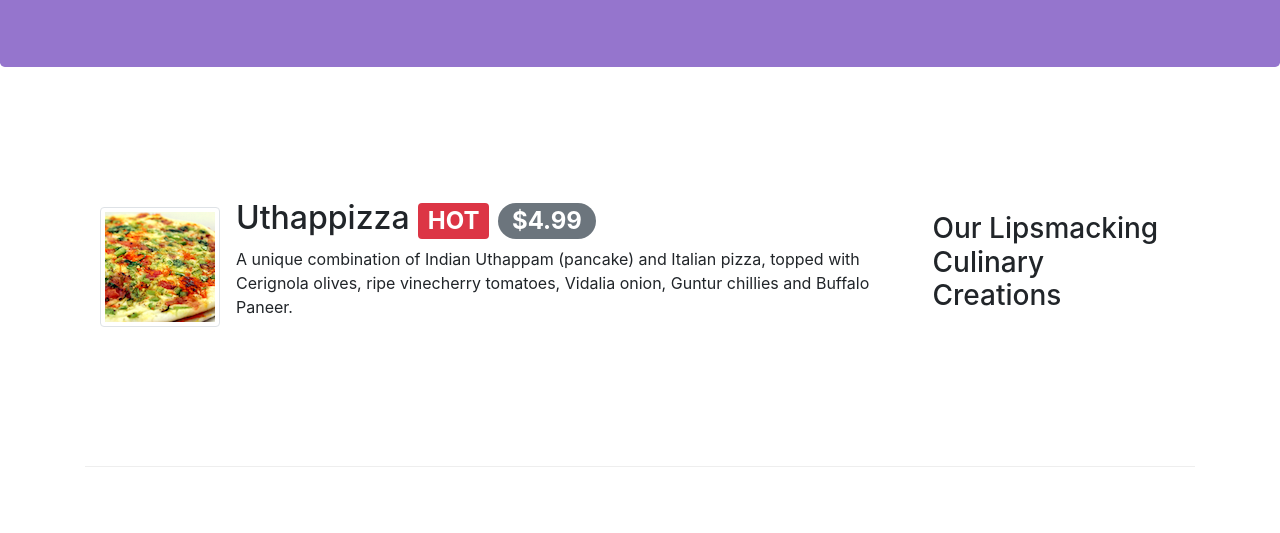
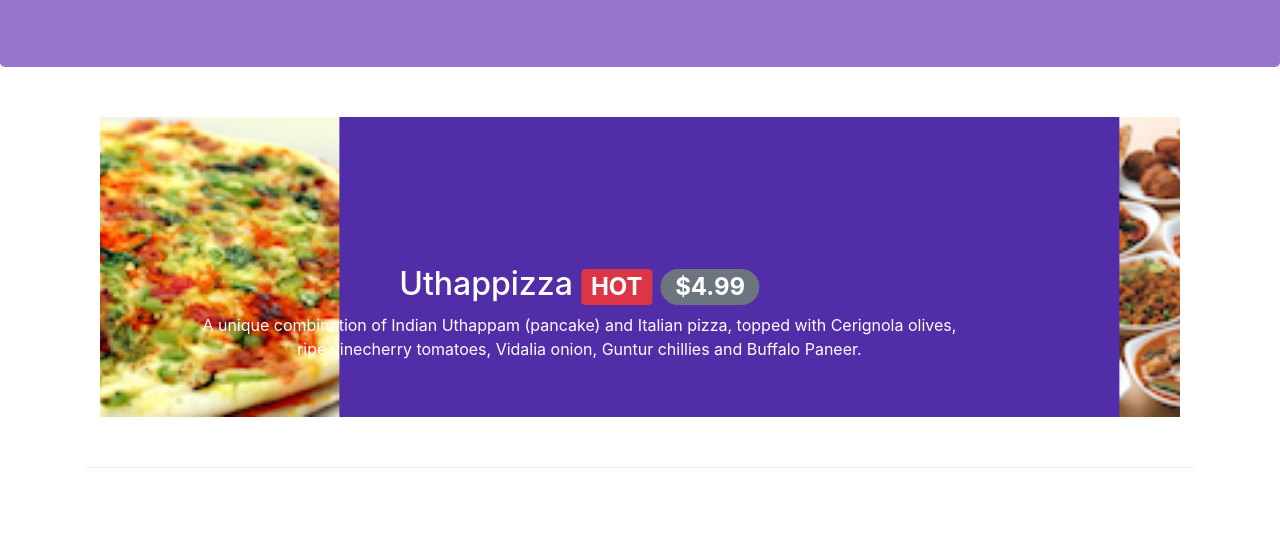
Before and after one commit to emyhoang/bootstrap, a website: page conFusion/index.html in a window 1280 px wide. Shown: the part 267-800 px from the top of the page. Drawn offline with nearby package versions, Linux system fonts and the light colour scheme.

Commit message:
add in carousel in index.html with same row-content as media

```diff
--- a/conFusion/css/styles.css
+++ b/conFusion/css/styles.css
@@ -59,3 +59,18 @@ body {
   border-bottom: 1px solid #ddd;
   padding: 10px;
 }
+
+.carousel {
+  background: #512da8;
+}
+
+.carousel-item {
+  height: 300px;
+}
+
+.carousel-item img {
+  position: absolute;
+  top: 0;
+  left: 0;
+  min-height: 300px;
+}
--- a/conFusion/index.html
+++ b/conFusion/index.html
@@ -109,6 +109,49 @@
     </header>
 
     <div class="container">
+        <div class='row row-content'>
+            <div class='col'>
+                <div id='mycarousel' class='carousel slide' data-ride='carousel'>
+                    <div class='carousel-inner' role='listbox'>
+                        <div class='carousel-item active'>
+                            <img class='d-block img-fluid' src='img/uthappizza.png' alt='uthapizza'>
+                            <div class='carousel-caption d-none d-md-block'>
+                                <h2>Uthappizza <span class='badge badge-danger'>HOT </span> <span class='badge badge-pill badge-secondary'>$4.99</span></h2>
+                                <p class='d-none d-sm-block'>A unique combination of Indian Uthappam (pancake) and Italian pizza, topped with Cerignola olives, ripe vinecherry tomatoes, Vidalia onion, Guntur chillies and Buffalo Paneer.
+                                </p>
+                            </div>
+                        </div>
+
+                        <div class='carousel-item'>
+                            <img class='d-block img-fluid' src='img/buffet.png' alt='buffet'>
+                            <div class='carousel-caption d-none d-md-block'>
+                                <h2>Weekend Grand Buffet <span class='badge badge-danger'>HOT </span> <span class='badge badge-pill badge-secondary'>$4.99</span></h2>
+                                <p class='d-none d-sm-block'>
+                                    Featuring mouthwatering combinations with a choice of five different salads, six enticing appetizers, six
+                                    main entrees and five choicest desserts. Free flowing bubbly and soft drinks. All for just $19.99 per person
+                                </p>
+                            </div>
+                        </div>
+
+                        <div class='carousel-item'>
+                            <img class='d-block img-fluid' src='img/alberto.png' alt='alberto'>
+                            <div class='carousel-caption d-none d-md-block'>
+                                <h2>Alberto Somayya</h2>
+                                <h4>Executive Chef</h4>
+                                <p class='d-none d-sm-block'>
+                                Award winning three-star Michelin chef with wide International experience having worked closely with
+                                whos-who in the culinary world, he specializes in creating mouthwatering Indo-Italian fusion experiences.
+                                </p>
+                            </div>
+                        </div>
+
+                    </div>
+
+                </div>
+            </div>
+
+        </div>
+
         <div class="row row-content align-items-center">
             <div class="col-12 col-sm-4 order-sm-last col-md-3">
             <h3>Our Lipsmacking Culinary Creations</h3>
@@ -117,8 +160,10 @@
                 <div class='media'>
                     <img class='d-flex mr-3 img-thumbnail align-self-center' src='img/uthappizza.png' alt='uthapizza'>
                     <div class='media-body'>
-                    <h2 class='mt-0'>Uthappizza <span class='badge badge-danger'>HOT </span> <span class='badge badge-pill badge-secondary'>$4.99</span></h2>
-                    <p class='d-none d-sm-block'>A unique combination of Indian Uthappam (pancake) and Italian pizza, topped with Cerignola olives, ripe vinecherry tomatoes, Vidalia onion, Guntur chillies and Buffalo Paneer.
+                        <h2>Weekend Grand Buffet <span class='badge badge-danger'>New</span></h2>
+                        <p class='d-none d-sm-block'>
+                            Featuring mouthwatering combinations with a choice of five different salads, six enticing appetizers, six
+                            main entrees and five choicest desserts. Free flowing bubbly and soft drinks. All for just $19.99 per person
                         </p>
                     </div>
                 </div>
```
Lines whose indentation alone changed are shown as unchanged.
